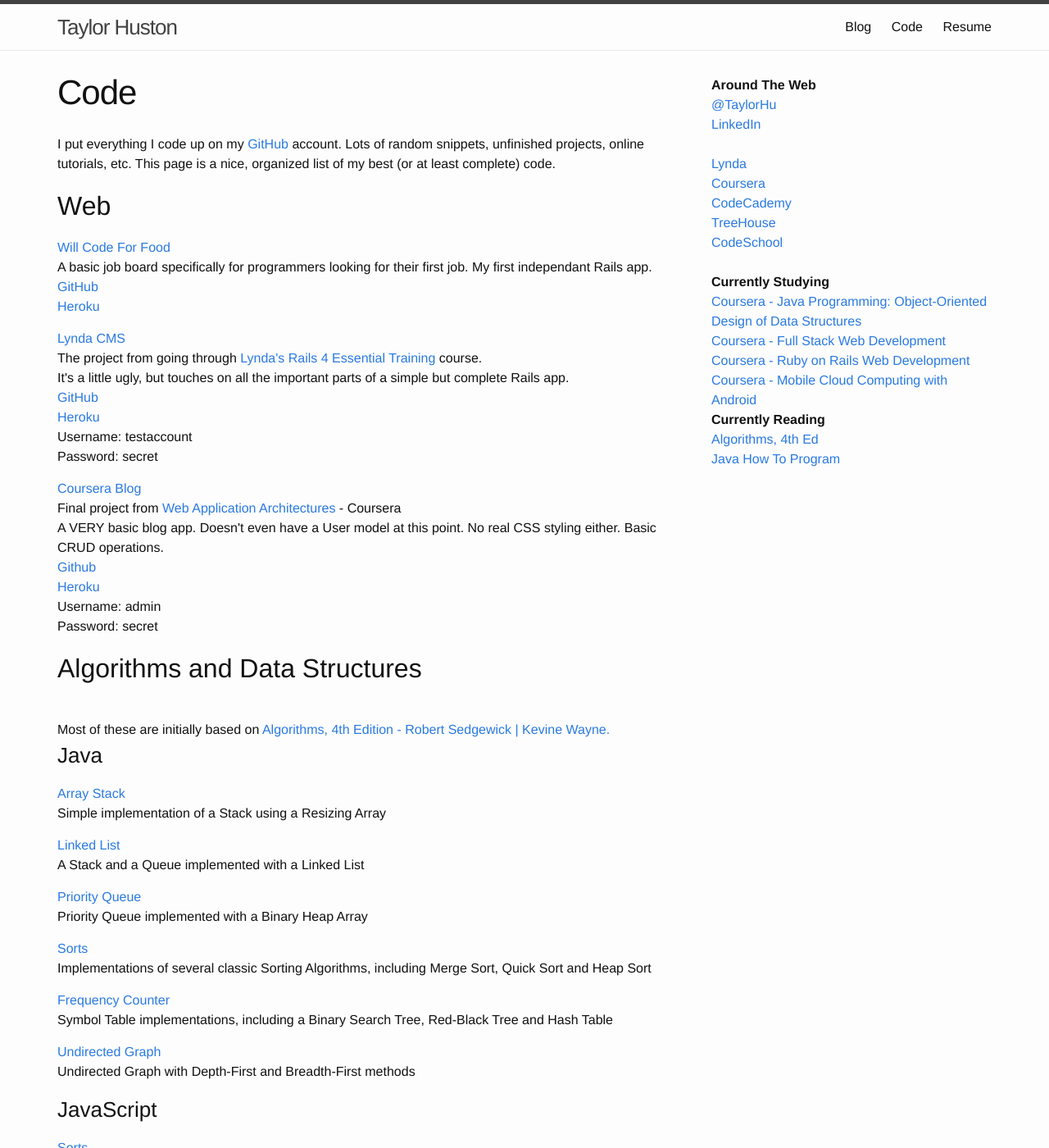
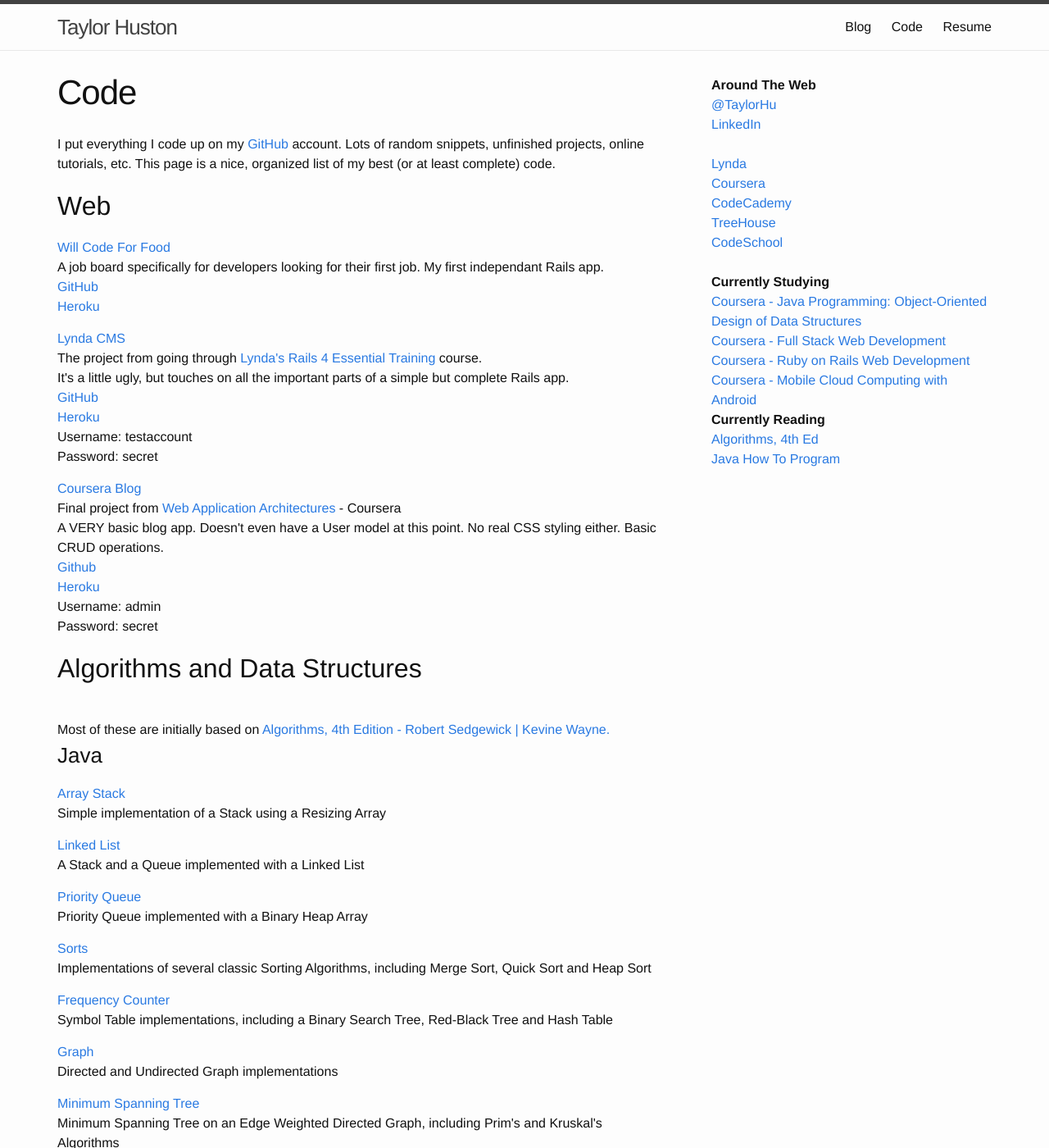
Before and after one commit to TaylorHuston/taylorhuston.github.io, a Jekyll site: the page built from code.html, in a window 1280 px wide and 1400 px high. Shown: the whole window at 82% size. Built offline with Jekyll 4.4.1, drawn with Linux system fonts in a browser that asks for light colours.

Commit message:
Update Code page

```diff
--- a/code.html
+++ b/code.html
@@ -9,7 +9,7 @@
 <h2>Web</h2>
 
 <p><a href="http://willcodeforfood.io/" target="_blank">Will Code For Food</a>
-  <br /> A basic job board specifically for programmers looking for their first job. My first independant Rails app.
+  <br /> A job board specifically for developers looking for their first job. My first independant Rails app.
   <br /> <a href="https://github.com/TaylorHuston/Rails_WillCodeForFood" target="_blank">GitHub</a>
   <br /> <a href="http://willcodeforfood.io/" target="_blank">Heroku</a>
 </p>
@@ -52,8 +52,11 @@
 <p><a href="https://github.com/TaylorHuston/Java_FrequencyCounter" target="_blank">Frequency Counter</a>
   <br /> Symbol Table implementations, including a Binary Search Tree, Red-Black Tree and Hash Table</p>
 
-<p><a href="https://github.com/TaylorHuston/Java_UndirectedGraph" target="_blank">Undirected Graph</a>
-  <br /> Undirected Graph with Depth-First and Breadth-First methods</p>
+<p><a href="https://github.com/TaylorHuston/Java_Graph" target="_blank">Graph</a>
+  <br /> Directed and Undirected Graph implementations</p>
+
+<p><a href="https://github.com/TaylorHuston/Java_MinimumSpanningTree" target="_blank">Minimum Spanning Tree</a>
+  <br /> Minimum Spanning Tree on an Edge Weighted Directed Graph, including Prim's and Kruskal's Algorithms</p>
 
 <h3>JavaScript</h3>
 <p><a href="https://github.com/TaylorHuston/JS_Sorts" target="_blank">Sorts</a>
```
